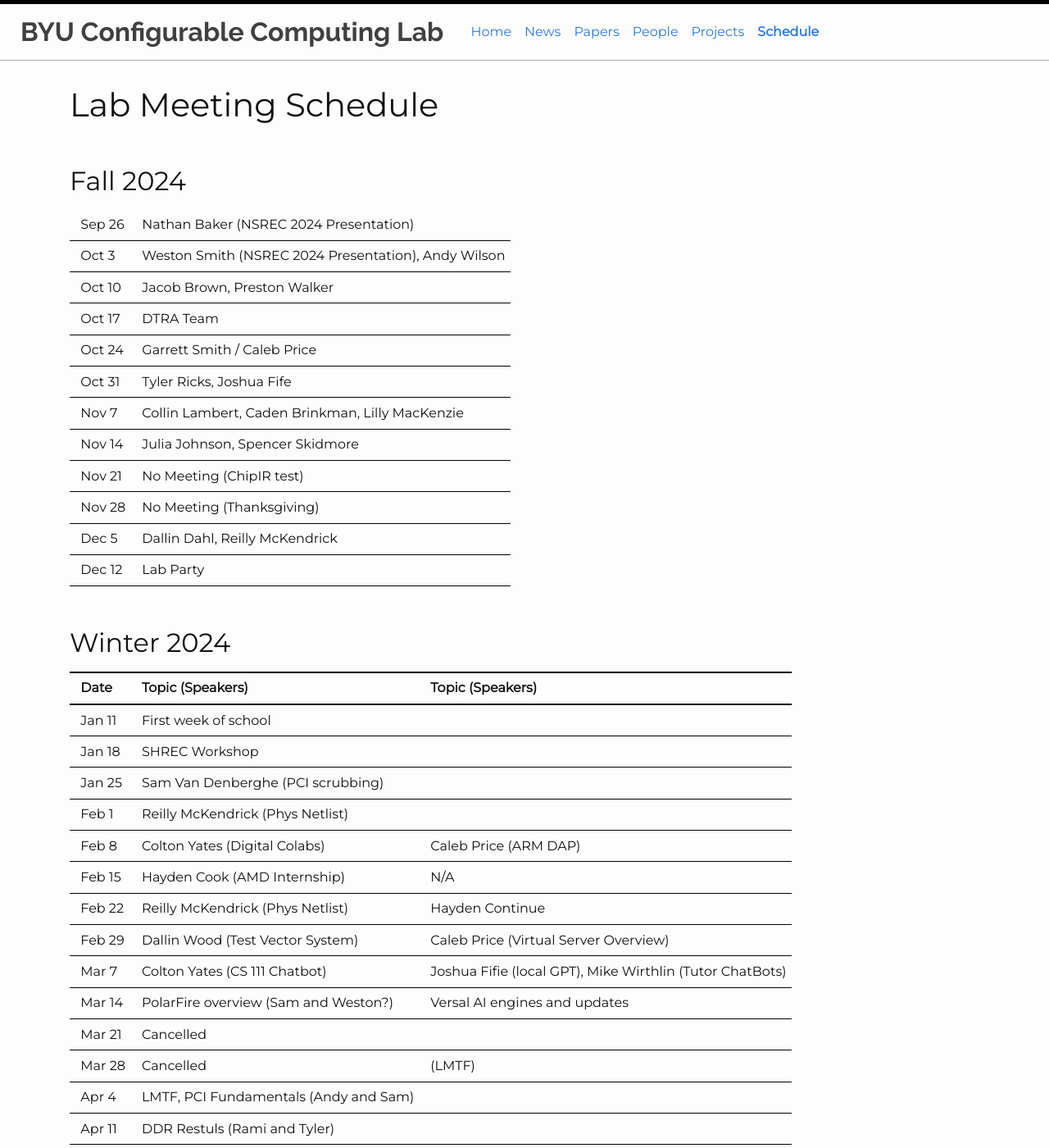
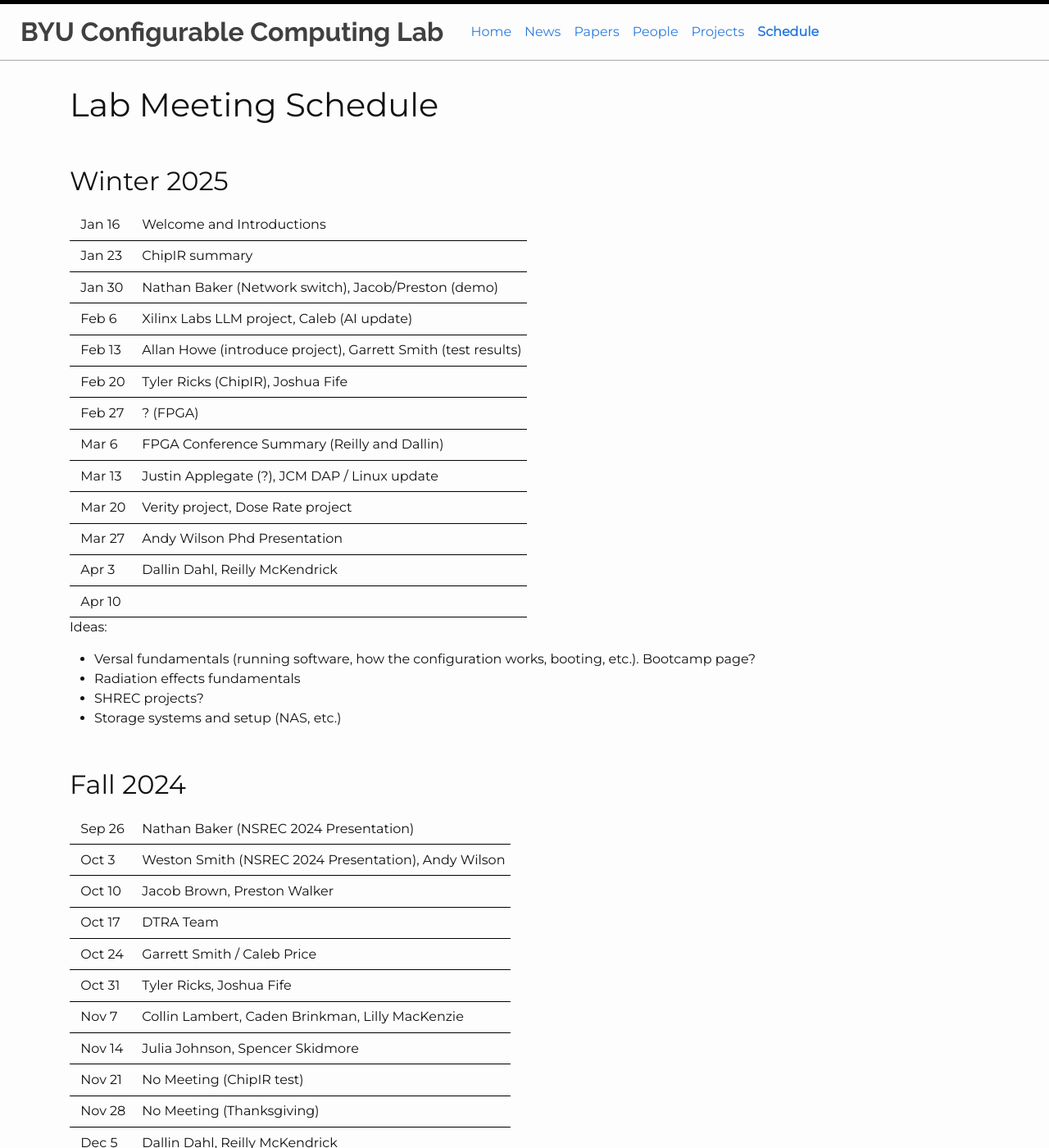
Before and after one commit to byuccl/byuccl.github.io, a Jekyll site: the page built from pages/schedule.md, in a window 1280 px wide and 1400 px high. Shown: the whole window at 82% size. Built offline with Jekyll 4.4.1, drawn with Linux system fonts in a browser that asks for light colours; nearby versions of some CDN libraries.

Commit message:
Updated schedule for w2025

```diff
--- a/pages/schedule.md
+++ b/pages/schedule.md
@@ -4,6 +4,28 @@ title: Schedule
 ---
 
 # Lab Meeting Schedule
+
+## Winter 2025
+
+| Jan 16 | Welcome and Introductions |
+| Jan 23 | ChipIR summary |
+| Jan 30 | Nathan Baker (Network switch), Jacob/Preston (demo) |
+| Feb 6  | Xilinx Labs LLM project, Caleb (AI update) |
+| Feb 13 | Allan Howe (introduce project), Garrett Smith (test results) |
+| Feb 20 | Tyler Ricks (ChipIR), Joshua Fife |
+| Feb 27 | ? (FPGA) |
+| Mar 6  | FPGA Conference Summary (Reilly and Dallin) |
+| Mar 13 | Justin Applegate (?), JCM DAP / Linux update |
+| Mar 20 | Verity project, Dose Rate project |
+| Mar 27 | Andy Wilson Phd Presentation |
+| Apr 3  | Dallin Dahl, Reilly McKendrick |
+| Apr 10 |  |
+
+Ideas:
+* Versal fundamentals (running software, how the configuration works, booting, etc.). Bootcamp page?
+* Radiation effects fundamentals
+* SHREC projects?
+* Storage systems and setup (NAS, etc.)
 
 ## Fall 2024
 
```
